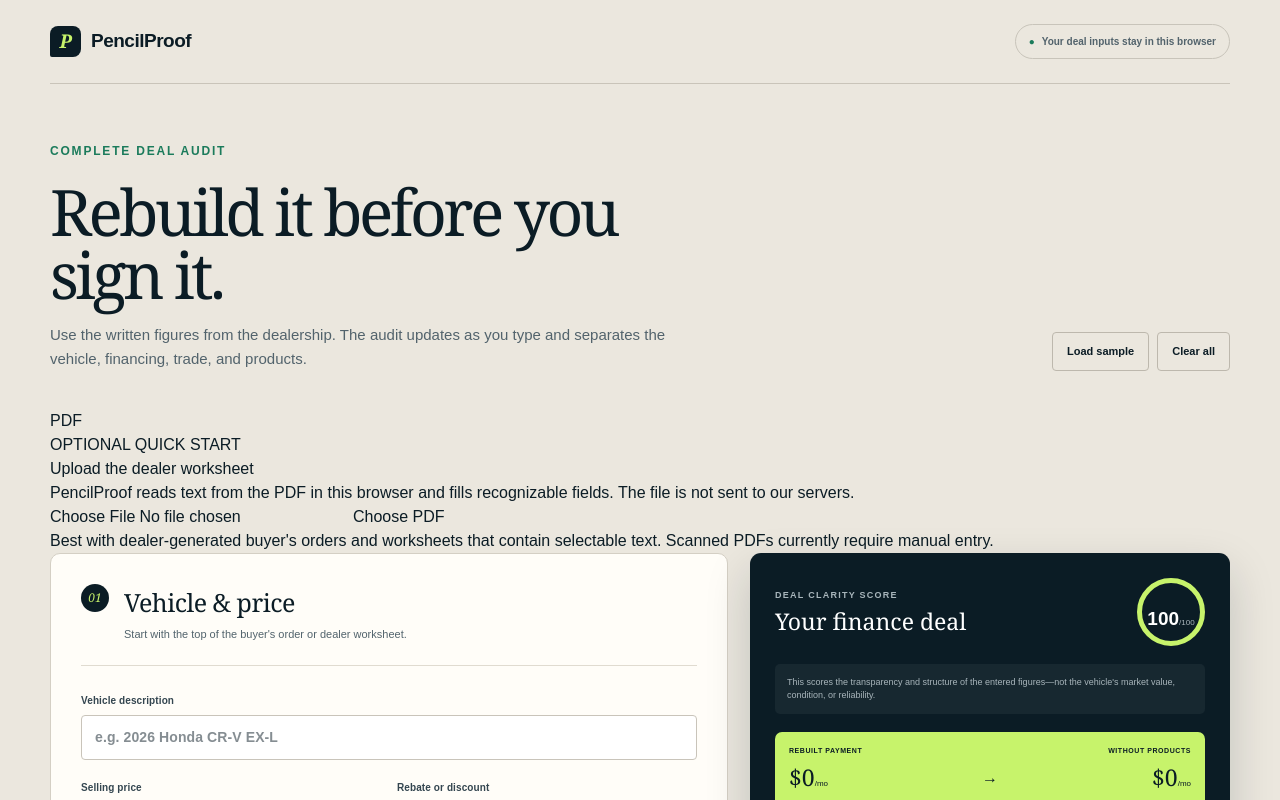
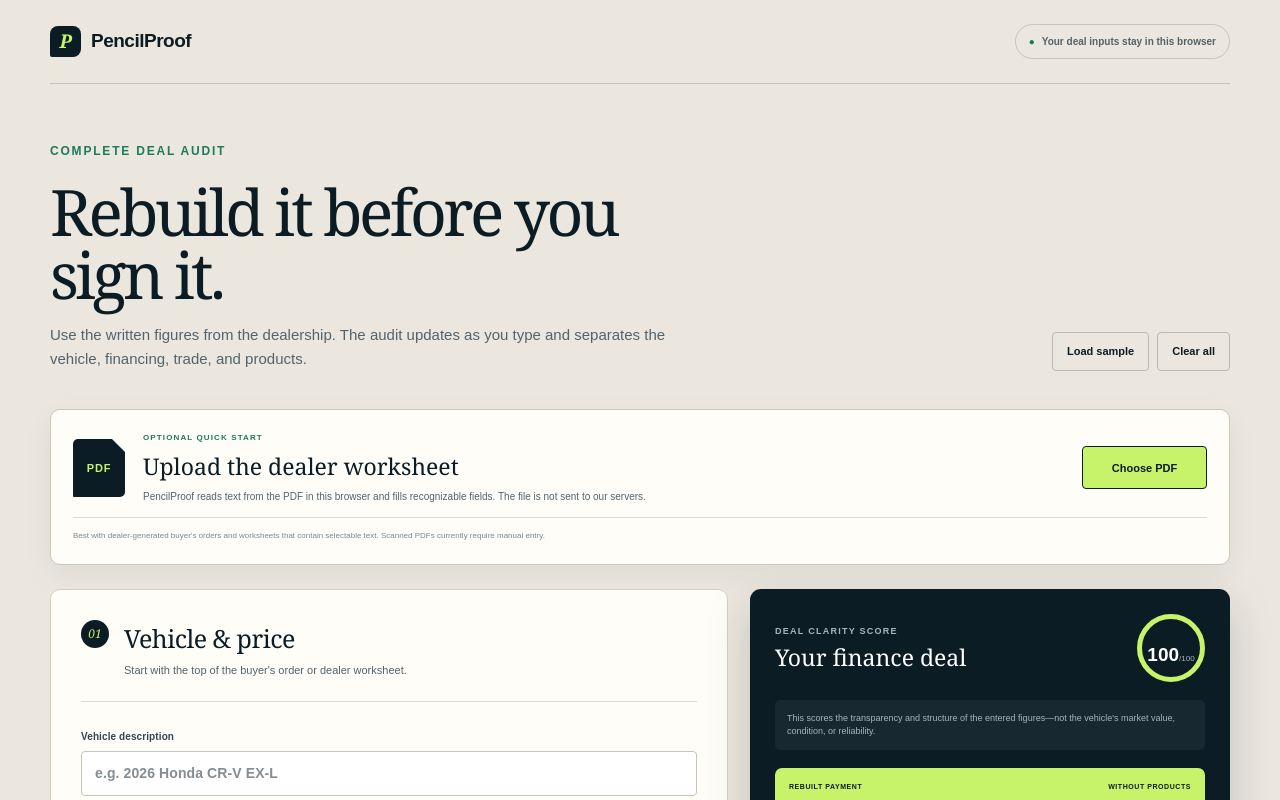
Before and after one commit to jpk0705/pencilproof, a Next.js app: page /analyze in a window 1280 px wide. Shown: the top 800 px of the page. Built offline with nearby package versions, Linux system fonts and the light colour scheme.

Commit message:
Style the dealer PDF import flow

```diff
--- a/app/globals.css
+++ b/app/globals.css
@@ -142,6 +142,26 @@ footer { border-top: 1px solid var(--line); padding: 34px 0; }
 .analyzer-actions { display: flex; gap: 8px; }
 .analyzer-actions button { padding: 10px 14px; border: 1px solid #bdb8ad; border-radius: 4px; color: var(--ink); background: transparent; font-size: 11px; font-weight: 800; cursor: pointer; }
 .analyzer-actions button:hover { background: var(--card); }
+.pdf-import { margin-bottom: 24px; padding: 22px; border: 1px solid #cbc7bd; border-radius: 10px; background: var(--card); box-shadow: 0 10px 30px rgba(11, 28, 37, .06); }
+.pdf-import-main { display: grid; grid-template-columns: auto 1fr auto; gap: 18px; align-items: center; }
+.pdf-badge { width: 52px; height: 58px; display: grid; place-items: center; border-radius: 5px 5px 5px 1px; color: var(--accent); background: var(--ink); font-size: 11px; font-weight: 900; letter-spacing: .08em; position: relative; }
+.pdf-badge::after { content: ''; position: absolute; right: 0; top: 0; border-style: solid; border-width: 0 13px 13px 0; border-color: transparent var(--card) transparent transparent; }
+.pdf-kicker { margin: 0 0 5px; color: var(--green); font-size: 8px; font-weight: 900; letter-spacing: .14em; }
+.pdf-import h2 { margin: 0; font-family: Georgia, serif; font-size: 23px; font-weight: 500; }
+.pdf-import-main > div:nth-child(2) > p:last-child { max-width: 650px; margin: 6px 0 0; color: var(--muted); font-size: 10px; line-height: 1.5; }
+.pdf-upload-button { min-width: 125px; min-height: 43px; display: inline-flex; align-items: center; justify-content: center; padding: 0 17px; border: 1px solid var(--ink); border-radius: 4px; color: var(--ink); background: var(--accent); font-size: 11px; font-weight: 900; cursor: pointer; }
+.pdf-upload-button:hover { box-shadow: 0 6px 16px rgba(11, 28, 37, .12); transform: translateY(-1px); }
+.pdf-upload-button input { display: none; }
+.pdf-upload-loading { opacity: .65; cursor: wait; }
+.pdf-import-status { display: flex; gap: 11px; align-items: flex-start; margin-top: 17px; padding: 13px; border-radius: 6px; font-size: 10px; }
+.pdf-import-status > span { width: 23px; height: 23px; display: grid; place-items: center; flex: 0 0 23px; border-radius: 50%; font-size: 10px; font-weight: 900; }
+.pdf-import-status p { margin: 3px 0 0; line-height: 1.5; }
+.pdf-status-loading { color: #38556c; background: #e5eef5; }.pdf-status-loading > span { color: #285f88; background: #cddfec; }
+.pdf-status-success { color: #15543f; background: #e3f1eb; }.pdf-status-success > span { color: white; background: var(--green); }
+.pdf-status-error { color: #743a12; background: #f9e9da; }.pdf-status-error > span { color: white; background: #ae591a; }
+.pdf-field-list { display: flex; flex-wrap: wrap; gap: 5px; margin-top: 9px; }
+.pdf-field-list small { padding: 5px 7px; border: 1px solid rgba(21, 84, 63, .22); border-radius: 999px; background: rgba(255,255,255,.5); font-size: 8px; font-weight: 800; }
+.pdf-import-note { margin: 13px 0 0; padding-top: 12px; border-top: 1px solid #e0dbd0; color: #7b888e; font-size: 8px; line-height: 1.45; }
 .analyzer-layout { display: grid; grid-template-columns: minmax(0, 1fr) 480px; align-items: start; gap: 22px; padding-bottom: 90px; }
 .deal-form { display: flex; flex-direction: column; gap: 14px; }
 .form-section { padding: 30px; background: var(--card); border: 1px solid #d4cfc4; border-radius: 10px; }
@@ -207,7 +227,7 @@ footer { border-top: 1px solid var(--line); padding: 34px 0; }
 .legal-copy .legal-note { margin-top: 48px; padding: 18px; border: 1px solid var(--line); background: var(--card); font-size: 11px !important; }
 
 @media print {
-  .analyzer-nav, .analyzer-header, .deal-form, .print-button { display: none !important; }
+  .analyzer-nav, .analyzer-header, .pdf-import, .deal-form, .print-button { display: none !important; }
   .analyzer-layout { display: block; padding: 0; }.results-panel { width: 100%; }.results-sticky { position: static; box-shadow: none; print-color-adjust: exact; -webkit-print-color-adjust: exact; }
 }
 
@@ -221,7 +241,7 @@ footer { border-top: 1px solid var(--line); padding: 34px 0; }
   .deal-card { padding: 20px; box-shadow: 8px 10px 0 #dfe5cf; transform: none; }.deal-metrics { grid-template-columns: 1fr; }.deal-metrics div { flex-direction: row; justify-content: space-between; }.deal-card-foot > span { display: none; }
   .signal-grid { grid-template-columns: 1fr; }.signal-grid div { padding: 18px 0; border-right: 0; border-bottom: 1px solid rgba(255,255,255,.15); }.signal-grid div:last-child { border-bottom: 0; }
   .section { padding-top: 78px; padding-bottom: 78px; }.audit-preview { box-shadow: 7px 8px 0 #dfe5cf; }.audit-preview-head { align-items: flex-start; flex-direction: column; gap: 7px; }.audit-finding { grid-template-columns: 32px 1fr; }.audit-finding > strong { grid-column: 2; }.audit-unlock ul { grid-template-columns: 1fr; }.product-grid { grid-template-columns: 1fr; }.product-grid article { min-height: 230px; }.steps { grid-template-columns: 1fr; }.steps article { min-height: 220px; }.offer-grid { gap: 40px; }.faq-grid { grid-template-columns: 1fr; }.footer-grid { grid-template-columns: 1fr; gap: 18px; text-align: center; }.footer-grid p { order: 3; }.footer-grid div { justify-content: center; }.brand-footer { justify-self: center; }
-  .privacy-chip { display: none; }.analyzer-header { align-items: flex-start; flex-direction: column; gap: 24px; padding-top: 42px; }.analyzer-actions { width: 100%; }.analyzer-actions button { flex: 1; }.analyzer-layout { width: 100%; padding-bottom: 50px; }.deal-form { padding: 0 15px; }.form-section { padding: 22px 18px; }.field-grid, .field-grid-four { grid-template-columns: 1fr; }.results-sticky { border-radius: 0; padding: 23px 18px; }.result-flags { display: flex; }.analyzer-header.shell { width: min(100% - 30px, 1180px); }
+  .privacy-chip { display: none; }.analyzer-header { align-items: flex-start; flex-direction: column; gap: 24px; padding-top: 42px; }.analyzer-actions { width: 100%; }.analyzer-actions button { flex: 1; }.pdf-import { padding: 18px; }.pdf-import-main { grid-template-columns: auto 1fr; }.pdf-upload-button { grid-column: 1 / -1; width: 100%; }.analyzer-layout { width: 100%; padding-bottom: 50px; }.deal-form { padding: 0 15px; }.form-section { padding: 22px 18px; }.field-grid, .field-grid-four { grid-template-columns: 1fr; }.results-sticky { border-radius: 0; padding: 23px 18px; }.result-flags { display: flex; }.analyzer-header.shell { width: min(100% - 30px, 1180px); }
 }
 
 @media (prefers-reduced-motion: reduce) { html { scroll-behavior: auto; }.button { transition: none; } }
```
